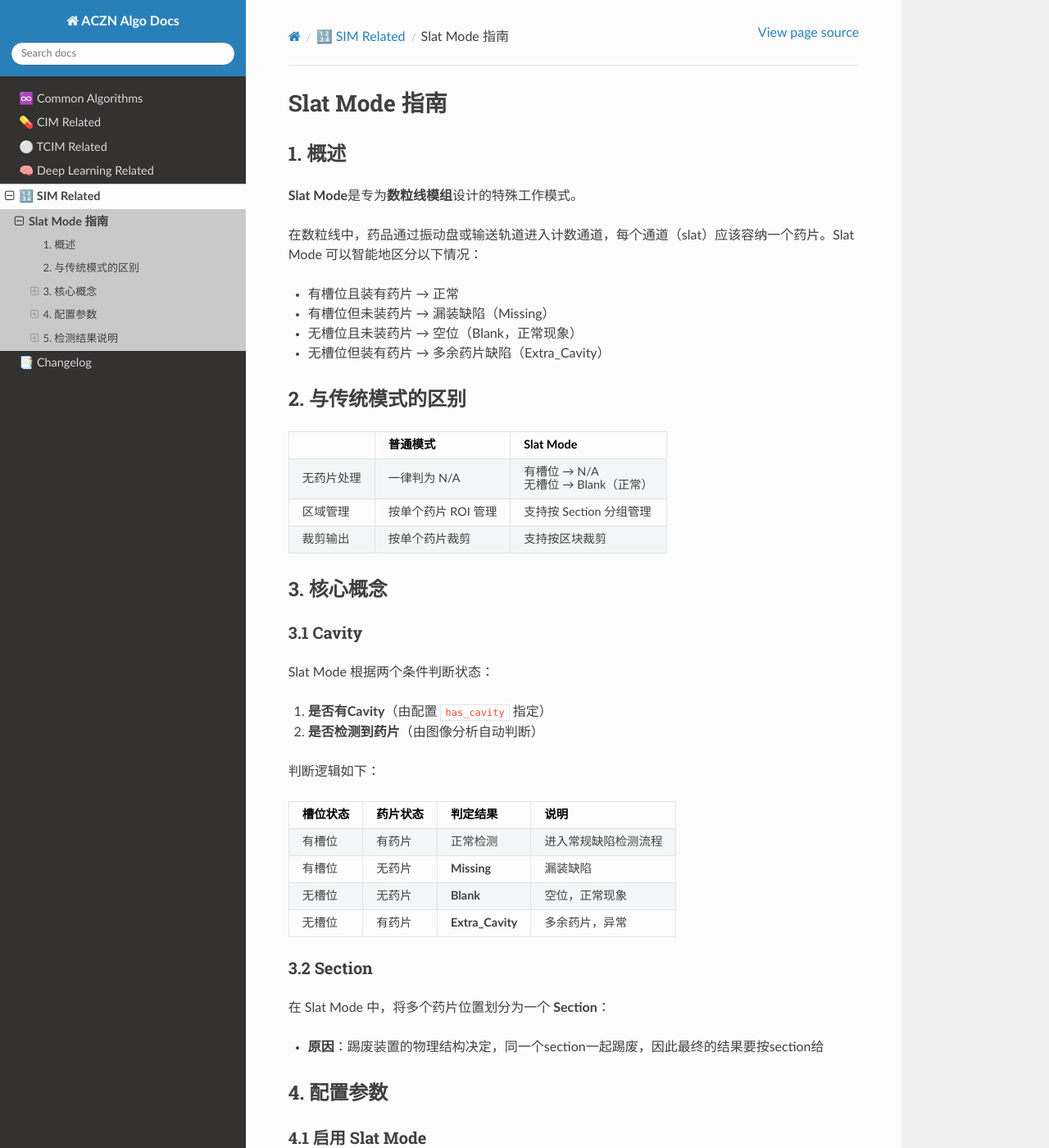
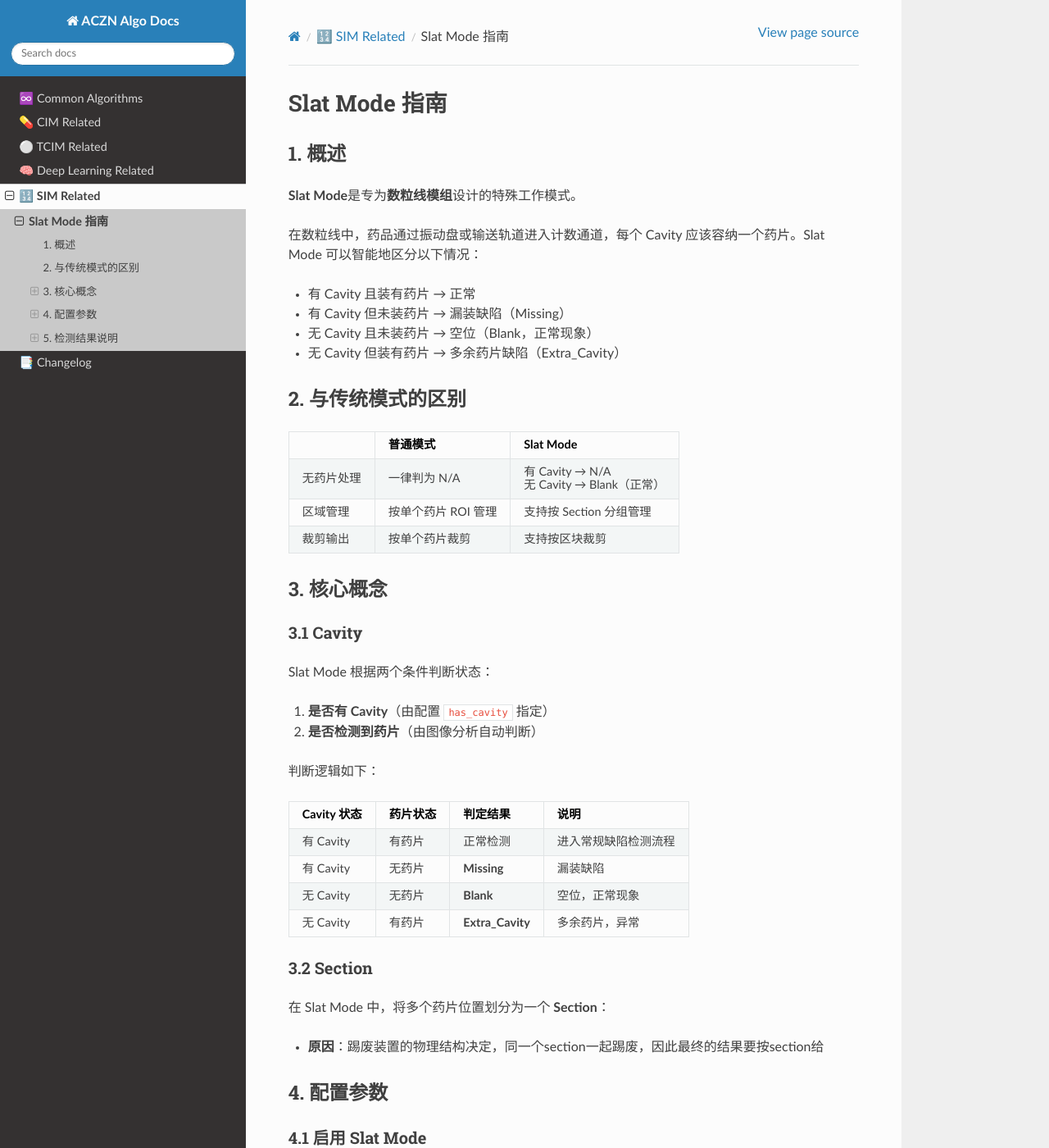
Before and after one commit to pejoypan/aczn-algo-docs, a Sphinx documentation site: the page built from docs/source/sim/slat-mode-guide.md, in a window 1280 px wide and 1400 px high. Shown: the whole window at 82% size. Built offline with Sphinx 7.4.7 and the Read the Docs theme 3.1.0, drawn with Linux system fonts in a browser that asks for light colours; some of the changed text lies outside the part shown.

Commit message:
more accurate description

````diff
--- a/docs/source/sim/slat-mode-guide.md
+++ b/docs/source/sim/slat-mode-guide.md
@@ -4,17 +4,17 @@
 
 **Slat Mode**是专为**数粒线模组**设计的特殊工作模式。
 
-在数粒线中，药品通过振动盘或输送轨道进入计数通道，每个通道（slat）应该容纳一个药片。Slat Mode 可以智能地区分以下情况：
-- 有槽位且装有药片 → 正常
-- 有槽位但未装药片 → 漏装缺陷（Missing）
-- 无槽位且未装药片 → 空位（Blank，正常现象）
-- 无槽位但装有药片 → 多余药片缺陷（Extra_Cavity）
+在数粒线中，药品通过振动盘或输送轨道进入计数通道，每个 Cavity 应该容纳一个药片。Slat Mode 可以智能地区分以下情况：
+- 有 Cavity 且装有药片 → 正常
+- 有 Cavity 但未装药片 → 漏装缺陷（Missing）
+- 无 Cavity 且未装药片 → 空位（Blank，正常现象）
+- 无 Cavity 但装有药片 → 多余药片缺陷（Extra_Cavity）
 
 ## 2. 与传统模式的区别
 
 |        | 普通模式 | Slat Mode |
 |--------|----------|-----------|
-| 无药片处理 | 一律判为 N/A | 有槽位 → N/A<br />无槽位 → Blank（正常） |
+| 无药片处理 | 一律判为 N/A | 有 Cavity → N/A<br />无 Cavity → Blank（正常） |
 | 区域管理 | 按单个药片 ROI 管理 | 支持按 Section 分组管理 |
 | 裁剪输出 | 按单个药片裁剪 | 支持按区块裁剪 |
 
@@ -24,17 +24,17 @@
 
 Slat Mode 根据两个条件判断状态：
 
-1. **是否有Cavity**（由配置 `has_cavity` 指定）
+1. **是否有 Cavity**（由配置 `has_cavity` 指定）
 2. **是否检测到药片**（由图像分析自动判断）
 
 判断逻辑如下：
 
-| 槽位状态 | 药片状态 | 判定结果 | 说明 |
+| Cavity 状态 | 药片状态 | 判定结果 | 说明 |
 |----------|----------|----------|------|
-| 有槽位 | 有药片 | 正常检测 | 进入常规缺陷检测流程 |
-| 有槽位 | 无药片 | **Missing** | 漏装缺陷 |
-| 无槽位 | 无药片 | **Blank** | 空位，正常现象 |
-| 无槽位 | 有药片 | **Extra_Cavity** | 多余药片，异常 |
+| 有 Cavity | 有药片 | 正常检测 | 进入常规缺陷检测流程 |
+| 有 Cavity | 无药片 | **Missing** | 漏装缺陷 |
+| 无 Cavity | 无药片 | **Blank** | 空位，正常现象 |
+| 无 Cavity | 有药片 | **Extra_Cavity** | 多余药片，异常 |
 
 ### 3.2 Section
 
@@ -52,7 +52,7 @@ Slat Mode 根据两个条件判断状态：
 tablet:
   num: 6              # 总药片数量
   num_section: 2       # 分成 2 个区块（>0 即启用 Slat Mode）
-  has_cavity: [...]    # 每个位置是否有槽位，详见下文
+  has_cavity: [...]    # 每个位置是否有 Cavity，详见下文
 ```
 
 ### 4.2 关键参数说明
@@ -69,8 +69,8 @@ tablet:
 - **类型**：bool 数组
 - **长度**：必须等于 `num`（总药片数）
 - **含义**：
-  - `true`：该位置有槽位（应该有药片）
-  - `false`：该位置无槽位（应该为空）
+  - `true`：该位置有 Cavity（应该有药片）
+  - `false`：该位置无 Cavity（应该为空）
 
 **示例**：
 
@@ -99,9 +99,9 @@ section_rois:
 
 | 缺陷类型 | 含义 | 触发条件 |
 |----------|------|----------|
-| **BLANK** | 空位 | 无槽位位置未检测到药片（正常现象） |
-| **Extra_Cavity** | 多余药片 | 无槽位位置检测到药片 |
-| **Missing** | 漏装 | 有槽位位置未检测到药片 |
+| **BLANK** | 空位 | 无 Cavity 位置未检测到药片（正常现象） |
+| **Extra_Cavity** | 多余药片 | 无 Cavity 位置检测到药片 |
+| **Missing** | 漏装 | 有 Cavity 位置未检测到药片 |
 
 ### 5.2 结果显示
 
````
